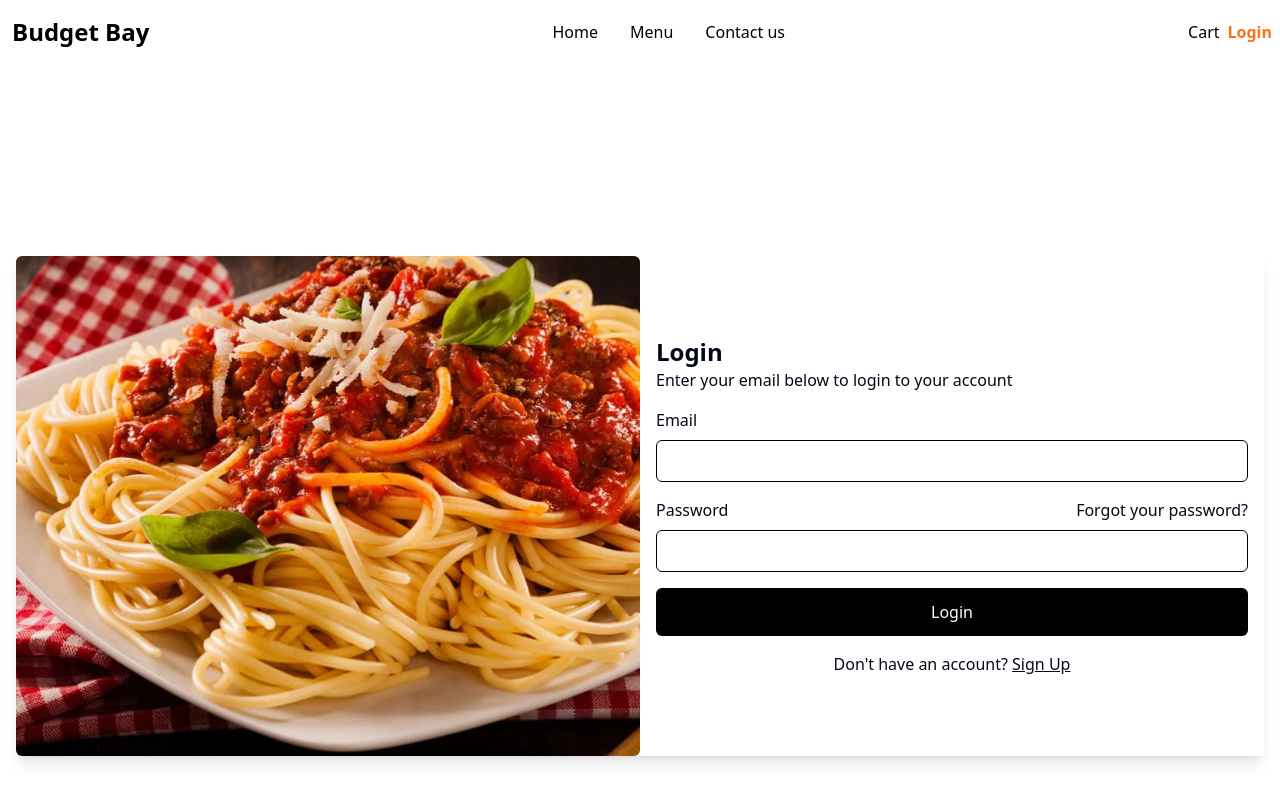
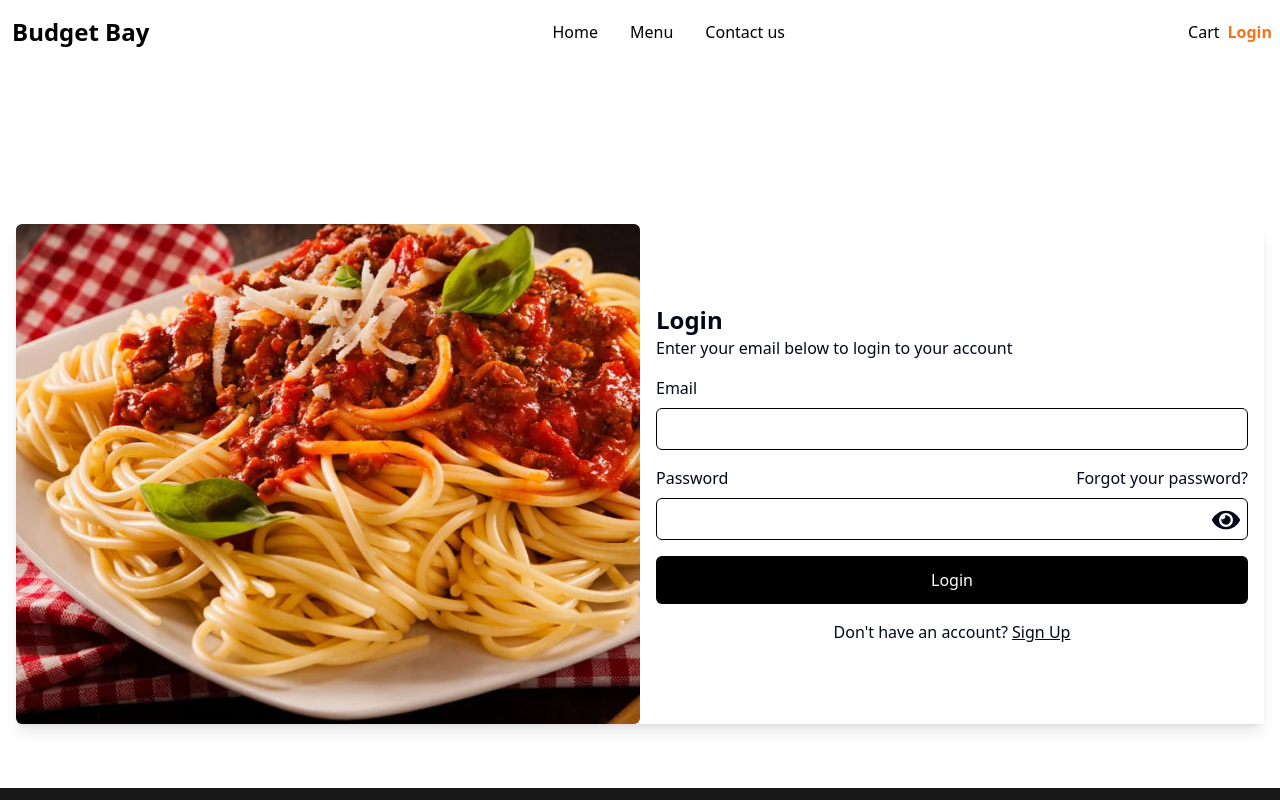
Before and after one commit to FCL00/laravel-react-budgetbay, a React (Vite) app in the folder frontend/: page /login in a window 1280 px wide. Shown: the top 800 px of the page. Built offline with nearby package versions, Linux system fonts and the light colour scheme.

Commit message:
add flash message check and password toggle

```diff
--- a/frontend/src/pages/Auth/Login.tsx
+++ b/frontend/src/pages/Auth/Login.tsx
@@ -2,28 +2,59 @@ import { RootLayout as Layout } from "@/layouts/RootLayout";
 import { useForm } from "react-hook-form";
 import { NavLink } from "react-router";
 import { food } from "@/assets";
-
-
+import { useState, useEffect } from "react";
+import { FaEye, FaEyeSlash } from "react-icons/fa";
+import FlashMessage from "@/components/FlashMessage";
 type TFormInputs = {
   email: string;
   password: string;
 };
 
+interface FlashMessage {
+  title?: string;
+  description?: string;
+}
+
 export default function Login() {
-  const {
-    register,
-    handleSubmit,
-    formState: { errors, isSubmitting },
-  } = useForm<TFormInputs>();
+
+  const [isFlashVisible, setFlashVisible] = useState(false);
+  const [flashMessage, setFlashMessage] = useState<FlashMessage | null>(null);
+
+  const {register, handleSubmit, formState: { errors, isSubmitting }} = useForm<TFormInputs>();
 
   function onSubmitHandler(data: TFormInputs) {
     console.log(data);
   }
 
+  const [isVisible, setVisibility] = useState(false);
+
+  function isToggle() {
+    setVisibility((prev) => !prev);
+  }
+
+  useEffect(() => {
+    // Check if there's a flash message in localStorage
+    const storedFlashMessage = localStorage.getItem("flashMessage");
+    if (storedFlashMessage) {
+      setFlashMessage(JSON.parse(storedFlashMessage));
+      setFlashVisible(true);
+
+      // Remove the flash message from localStorage after showing it
+      localStorage.removeItem("flashMessage");
+    }
+  }, []);
+
+
   return (
     <>
       <Layout>
-        <div className="section-container py-24 px-4 md:px-4">
+        {isFlashVisible && (
+                  <FlashMessage
+                    title={flashMessage?.title}
+                    description={flashMessage?.description}
+                  />
+                )}
+        <div className="section-container py-16 px-4 md:px-4 mt-0">
           <div className="grid grid-cols-1 md:grid-cols-2 shadow-lg">
             <div
               className="rounded-md h-[500px] flex items-end"
@@ -33,8 +64,7 @@ export default function Login() {
                 backgroundPosition: "center",
                 backgroundRepeat: "no-repeat",
               }}
-            >
-            </div>
+            ></div>
             <form
               className="flex flex-col justify-center p-4 rounded-r-md"
               onSubmit={handleSubmit(onSubmitHandler)}
@@ -45,7 +75,9 @@ export default function Login() {
               </div>
 
               <div className="mb-4 flex flex-col">
-                <label className="mb-2" htmlFor="email">Email</label>
+                <label className="mb-2" htmlFor="email">
+                  Email
+                </label>
                 <input
                   className="border border-black p-2 rounded-md"
                   type="email"
@@ -62,16 +94,16 @@ export default function Login() {
                 )}
               </div>
 
-              <div className="mb-4 flex flex-col">
+              <div className="mb-4 flex flex-col relative">
                 <label className="mb-2 flex justify-between" htmlFor="password">
-                  Password{" "}
+                  Password
                   <span>
                     <a href="/forgot-password">Forgot your password?</a>
                   </span>
                 </label>
                 <input
                   className="border border-black p-2 rounded-md"
-                  type="password"
+                  type={isVisible ? "text" : "password"}
                   {...register("password", {
                     required: "Password is required",
                     minLength: {
@@ -90,12 +122,19 @@ export default function Login() {
                     },
                   })}
                 />
+                <button
+                  className="absolute pt-10 right-2 "
+                  type="button"
+                  onClick={isToggle}
+                >
+                  {isVisible ? <FaEyeSlash className="w-7 h-7" /> : <FaEye className="w-7 h-7" />}
+                </button>
                 {errors.password && (
                   <p className="text-red-600">{errors.password.message}</p>
                 )}
               </div>
               <button
-                className="p-3 bg-black text-white rounded-md mb-4"
+                className="p-3 bg-black text-white rounded-md mb-4 hover:bg-black/90"
                 type="submit"
                 disabled={isSubmitting}
               >
@@ -103,7 +142,8 @@ export default function Login() {
               </button>
 
               <NavLink className="text-center" to="/signup">
-                Don't have an account? <span className="underline">Sign Up</span>
+                Don't have an account?{" "}
+                <span className="underline">Sign Up</span>
               </NavLink>
             </form>
           </div>
@@ -112,3 +152,66 @@ export default function Login() {
     </>
   );
 }
+
+// import { useEffect, useState } from "react";
+// import { useNavigate } from "react-router";
+// import FlashMessage from "@/components/FlashMessage"; // Assuming this is your FlashMessage component
+
+// export default function Login() {
+//   const [isFlashVisible, setFlashVisible] = useState(false);
+//   const [flashMessage, setFlashMessage] = useState<FlashMessage | null>(null);
+//   const navigate = useNavigate();
+
+  // useEffect(() => {
+  //   // Check if there's a flash message in localStorage
+  //   const storedFlashMessage = localStorage.getItem("flashMessage");
+  //   if (storedFlashMessage) {
+  //     setFlashMessage(JSON.parse(storedFlashMessage));
+  //     setFlashVisible(true);
+
+  //     // Remove the flash message from localStorage after showing it
+  //     localStorage.removeItem("flashMessage");
+  //   }
+  // }, []);
+
+//   return (
+//     <>
+//       {isFlashVisible && flashMessage && (
+//         <FlashMessage title={flashMessage.title} description={flashMessage.description} />
+//       )}
+//       {/* Your login form goes here */}
+//     </>
+//   );
+// }
+
+
+// npm install react-flash-message
+// Create a Flash Message Component: Create a component to display the flash message:
+// import React from 'react';
+// import FlashMessage from 'react-flash-message';
+// const Flash = ({ message }) => (
+//   <FlashMessage duration={5000}>
+//     <strong>{message}</strong>
+//   </FlashMessage>
+// );
+// export default Flash;
+
+// Use the Flash Message Component: Integrate the flash message component into your main component:
+// import React, { useState } from 'react';
+// import Flash from './Flash';
+// const App = () => {
+//   const [flashMessage, setFlashMessage] = useState('');
+
+//   const showMessage = () => {
+//     setFlashMessage('This is a flash message!');
+//     setTimeout(() => setFlashMessage(''), 5000); // Clear message after 5 seconds
+//   };
+//   return (
+//     <div>
+//       <button onClick={showMessage}>Show Flash Message</button>
+//       {flashMessage && <Flash message={flashMessage} />}
+//     </div>
+//   );
+// };
+
+// export default App;
```
